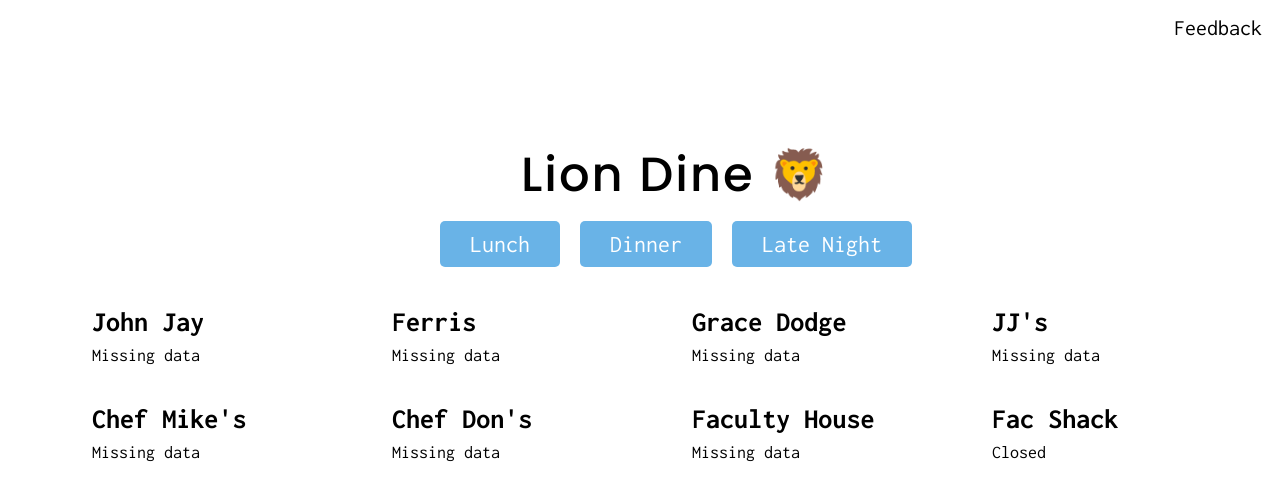
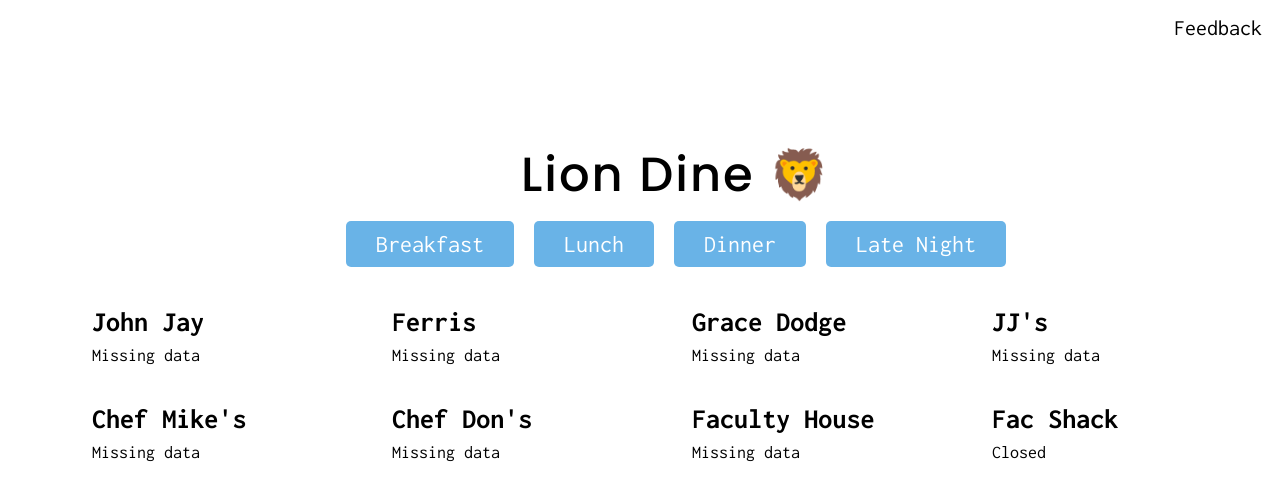
Before and after one commit to caroline-smyth/lion-dine, a Flask app: page / in a window 1280 px wide. Shown: the top 502 px of the page. Run offline with Flask 3, Linux system fonts and the light colour scheme; data that the repository does not hold is empty.

Commit message:
small mistake

```diff
--- a/templates/index.html
+++ b/templates/index.html
@@ -53,7 +53,7 @@
       </header>
       <div class="var" id="halls"></div>
       <div class="meals-container">
-          <a href="/breakfast" class="meal-name {% if meal == 'breakfast' %}italicized{% endif %}><button>Breakfast</button></a>
+          <a href="/breakfast" class="meal-name {% if meal == 'breakfast' %}italicized{% endif %}"><button>Breakfast</button></a>
           <a href="/lunch" class="meal-name {% if meal == 'lunch' %}italicized{% endif %}"><button>Lunch</button></a>
           <a href="/dinner" class="meal-name {% if meal == 'dinner' %}italicized{% endif %}"><button>Dinner</button></a>
           <a href="/latenight" class="meal-name {% if meal == 'latenight' %}italicized{% endif %}"><button>Late Night</button></a>
```
